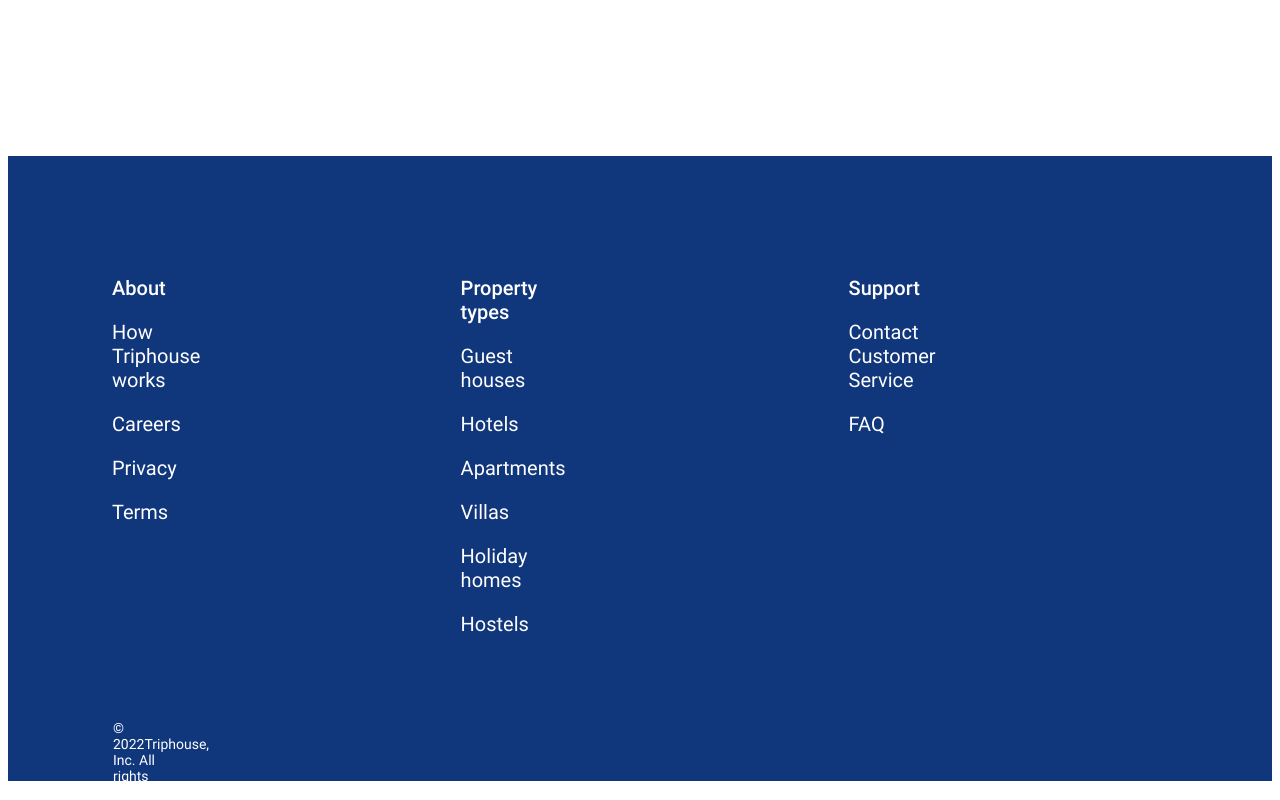
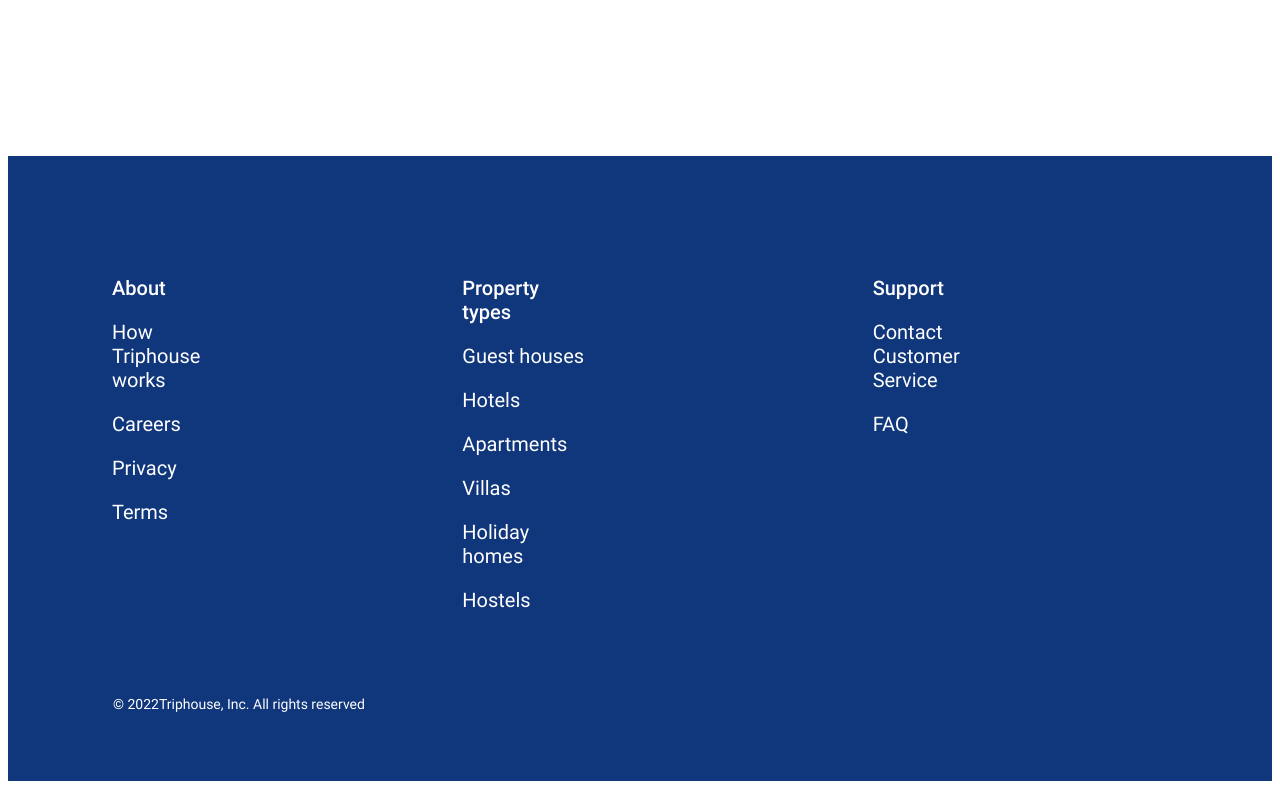
Before and after one commit to KusakinAliaksei/if-html, a plain HTML site: page index.html in a window 1280 px wide. Shown: the part 477-1277 px from the top of the page. Drawn offline with Linux system fonts and the light colour scheme.

Commit message:
fix margin for style(copiright_sign)

```diff
--- a/style/style.css
+++ b/style/style.css
@@ -72,6 +72,7 @@
 }
 
 .all-colum {
+  width: 30%;
   height: 100%;
   font-size: 20px;
   margin-top: 100px;
@@ -86,13 +87,16 @@
 
 .copyright_sign {
   color: #ffffff;
-  margin: 0 1082px 120px 105px;
+  margin: 0 0 120px 105px;
   font-size: 14px;
 }
 
 .colum-property {
+
   row-gap: 24px;
   text-align: start;
   margin-right: 283px;
   margin-left: 223px;
+
+
 }
```
